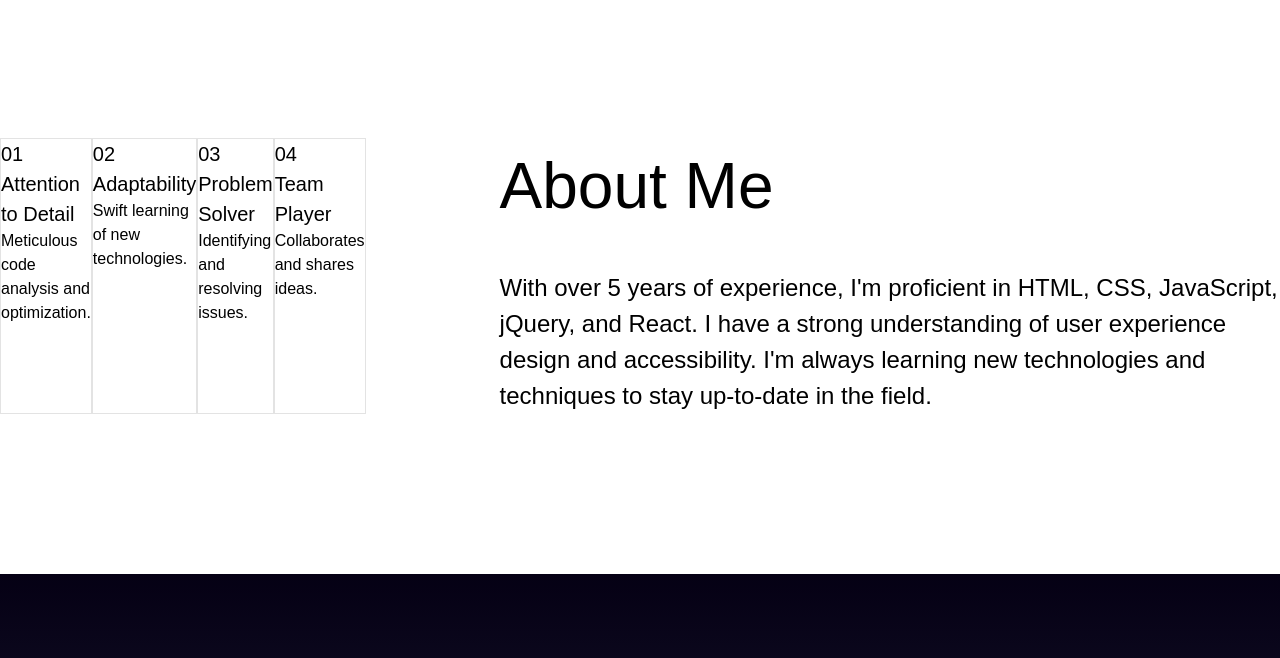
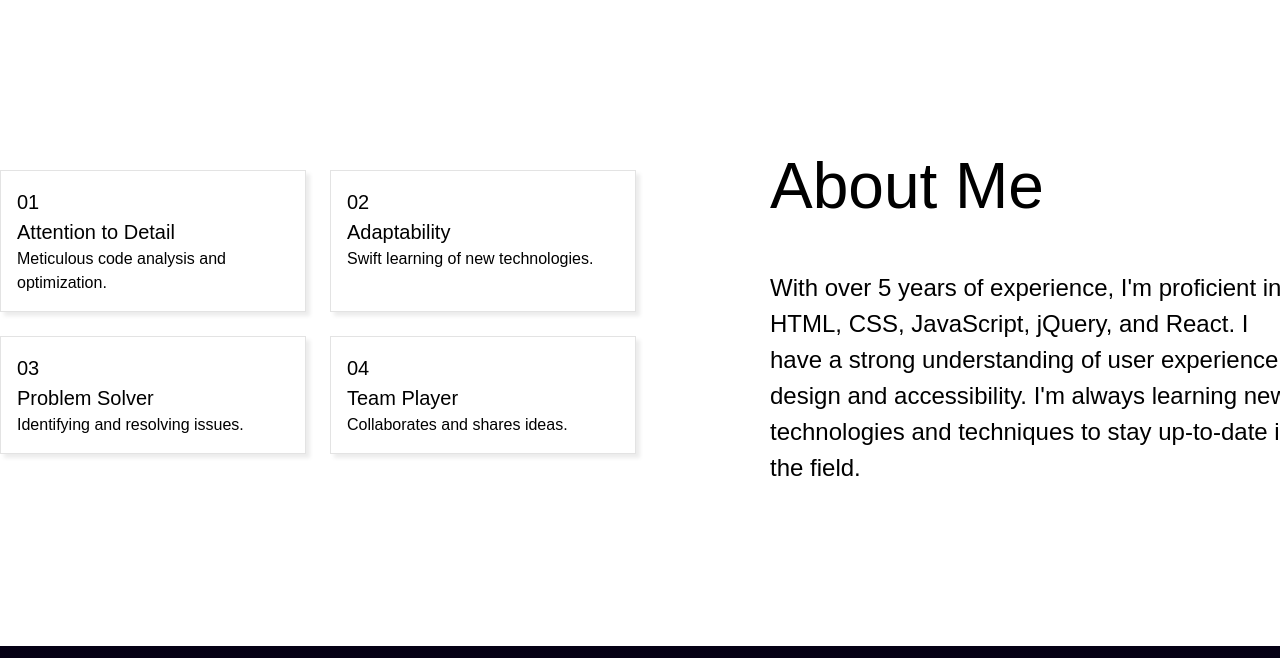
Before and after one commit to A-Buuu/Hexschool_HTMLCSS_Week2, a plain HTML site: page index.html in a window 1280 px wide. Shown: the part 2022-2680 px from the top of the page. Drawn offline with Linux system fonts and the light colour scheme; a web font is replaced by a local one.

Commit message:
Final version
<Modify>
1. About me -- card
2. Contact me -- hover
## ref : TA code

```diff
--- a/index.html
+++ b/index.html
@@ -75,14 +75,13 @@
                     <p class="fs-4">Collaborates and shares ideas.</p>
                 </div>
             </div>
-            <div>
-                <p class="title-text title">About Me</p>
+            <div class="describe">
+                <p class="title-text mb-36">About Me</p>
                 <p class="fs-2">With over 5 years of experience, I'm proficient in HTML, CSS, JavaScript, jQuery, and React. I have a strong understanding of user experience design and accessibility. I'm always learning new technologies and techniques to stay up-to-date in the field.</p>
             </div>
         </div>
     </section>
-    <section class="contact_icon" style="background: linear-gradient(180deg, #050014 0%, rgba(1, 2, 30, 0.89) 100%);
-">
+    <section class="contact_icon" style="background: linear-gradient(180deg, #050014 0%, rgba(1, 2, 30, 0.89) 100%);">
         <div class="container ds-f">
             <div class="ds-f">
                 <p class="title-text color-w mr-16">CONTACT ME</p>
--- a/style.css
+++ b/style.css
@@ -157,8 +157,16 @@ h2{
 }
 
 /* section */
+.mb-36{
+    margin-bottom: 36px;
+}
+
 .mr-24{
     margin-right: 24px;
+}
+
+.mb-24{
+    margin-bottom: 24px;
 }
 
 .mr-20{
@@ -178,16 +186,26 @@ h2{
     margin-bottom: 32px;
 }
 /* section_about me */
+.about_me .container{
+    justify-content: space-between;
+    align-items: center;
+}
+
 .card-list{
-    margin-right: 134px;
+    width: 636px;
+    flex-wrap: wrap;
+    gap: 24px;
 }
 
 .card{
+    width: calc(50% - 12px);
+    padding: 16px;
     border: 1px solid #E3E3E3;
+    box-shadow: 4px 4px 4px 0 rgba(0, 0, 0, 0.08);
 }
 
-.about_me .title{
-    padding-bottom: 36px;
+.about_me .describe{
+    width: 526px;
 }
 /* section_contact */
 .contact_icon .container{
@@ -196,8 +214,12 @@ h2{
     padding: 96px 0;
 }
 
+.contact_icon a{
+    border-radius: 40px;
+    transition: 1s; /* 轉場效果 */
+}
 .contact_icon a:hover{
-    border: solid 5px purple;
+    box-shadow: 0 0 16px 3px rgba(144, 148, 255, 0.9);
 }
 /* section_project */
 .my_projects .container{
@@ -222,7 +244,7 @@ h2{
 
 .my_projects .title-text{
     margin-bottom: 16px;
-    margin-left: 550px; /* 除了寫死不知道如何讓他置中 */
+    margin-left: 550px; /* 除了寫死不知道如何讓他右邊留點空白 */
 }
 
 .detail_left{
```
